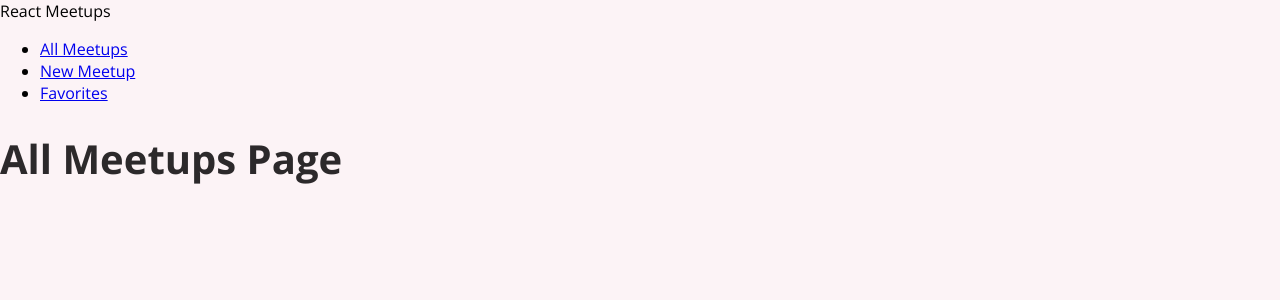
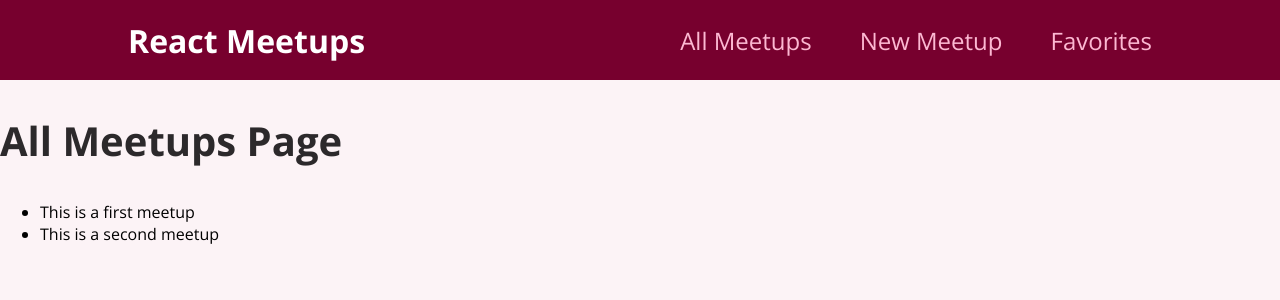
Before and after one commit to fpigeonjr/nextjs-course, a React (Create React App) app: page / in a window 1280 px wide. Shown: the top 300 px of the page. Built offline with nearby package versions, Linux system fonts and the light colour scheme.

Commit message:
styles nav and adds data

```diff
--- a/src/components/layout/mainNavigation.js
+++ b/src/components/layout/mainNavigation.js
@@ -1,9 +1,10 @@
 import { Link } from 'react-router-dom'
+import classes from './mainNavigation.module.css'
 
 export default function MainNavigation() {
   return (
-    <header>
-      <div>React Meetups</div>
+    <header className={classes.header}>
+      <div className={classes.logo}>React Meetups</div>
       <nav>
         <ul>
           <li>
--- /dev/null
+++ b/src/components/layout/mainNavigation.module.css
@@ -0,0 +1,47 @@
+.header {
+  width: 100%;
+  height: 5rem;
+  display: flex;
+  align-items: center;
+  justify-content: space-between;
+  background-color: #77002e;
+  padding: 0 10%;
+}
+
+.logo {
+  font-size: 2rem;
+  color: white;
+  font-weight: bold;
+}
+
+.header ul {
+  list-style: none;
+  margin: 0;
+  padding: 0;
+  display: flex;
+  align-items: baseline;
+}
+
+.header li {
+  margin-left: 3rem;
+}
+
+.header a {
+  text-decoration: none;
+  font-size: 1.5rem;
+  color: #fcb8d2;
+}
+
+.header a:hover,
+.header a:active,
+.header a.active {
+  color: white;
+}
+
+.badge {
+  background-color: #cc2062;
+  color: white;
+  border-radius: 12px;
+  padding: 0 1rem;
+  margin-left: 0.5rem;
+}
--- a/src/pages/allMeetups.js
+++ b/src/pages/allMeetups.js
@@ -1,3 +1,33 @@
+const DUMMY_DATA = [
+  {
+    id: 'm1',
+    title: 'This is a first meetup',
+    image:
+      'https://upload.wikimedia.org/wikipedia/commons/thumb/d/d3/Stadtbild_M%C3%BCnchen.jpg/2560px-Stadtbild_M%C3%BCnchen.jpg',
+    address: 'Meetupstreet 5, 12345 Meetup City',
+    description:
+      'This is a first, amazing meetup which you definitely should not miss. It will be a lot of fun!',
+  },
+  {
+    id: 'm2',
+    title: 'This is a second meetup',
+    image:
+      'https://upload.wikimedia.org/wikipedia/commons/thumb/d/d3/Stadtbild_M%C3%BCnchen.jpg/2560px-Stadtbild_M%C3%BCnchen.jpg',
+    address: 'Meetupstreet 5, 12345 Meetup City',
+    description:
+      'This is a first, amazing meetup which you definitely should not miss. It will be a lot of fun!',
+  },
+]
+
 export default function AllMeetupsPage() {
-  return <h1>All Meetups Page</h1>
+  return (
+    <section>
+      <h1>All Meetups Page</h1>
+      <ul>
+        {DUMMY_DATA.map((meetup) => (
+          <li key={meetup.id}>{meetup.title}</li>
+        ))}
+      </ul>
+    </section>
+  )
 }
```
